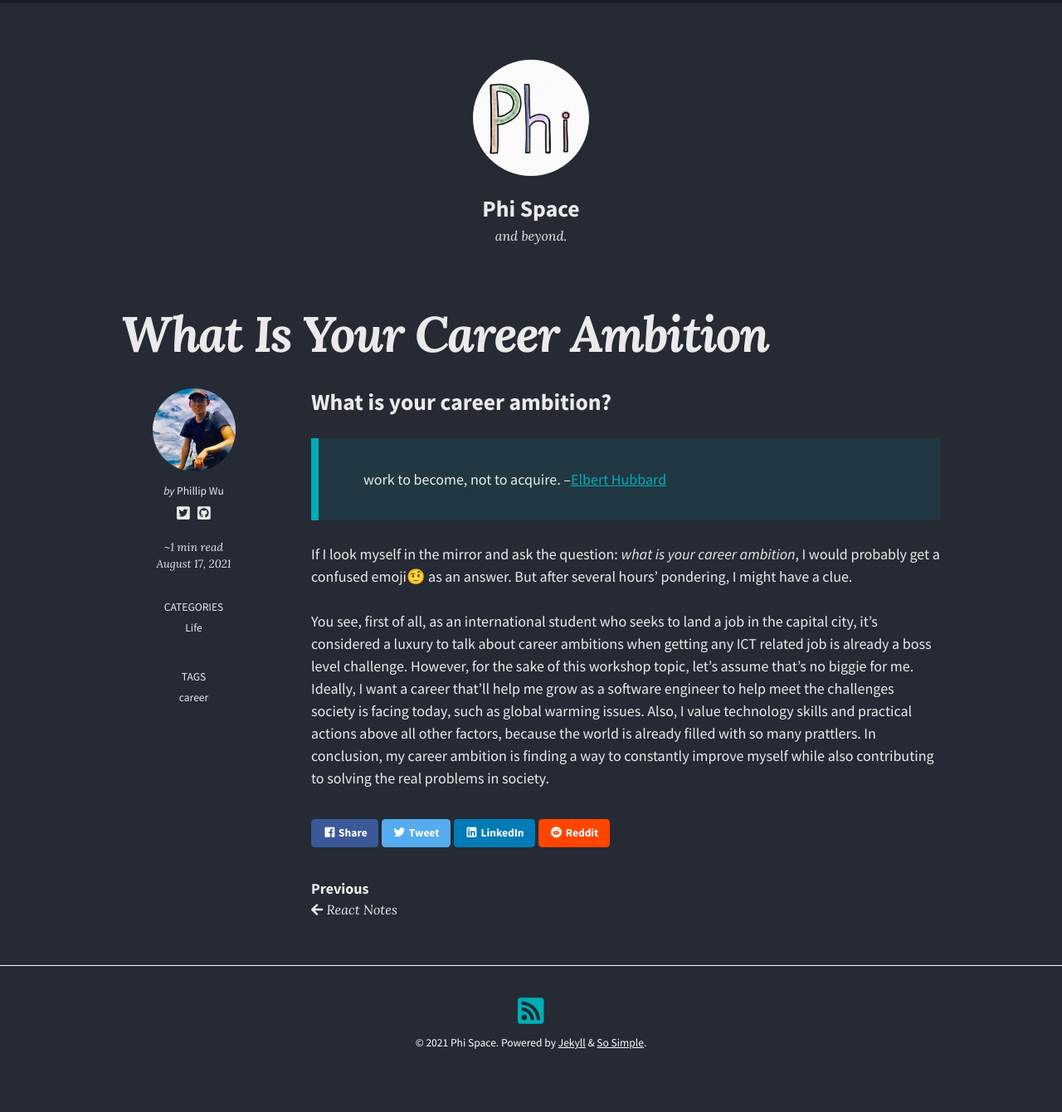
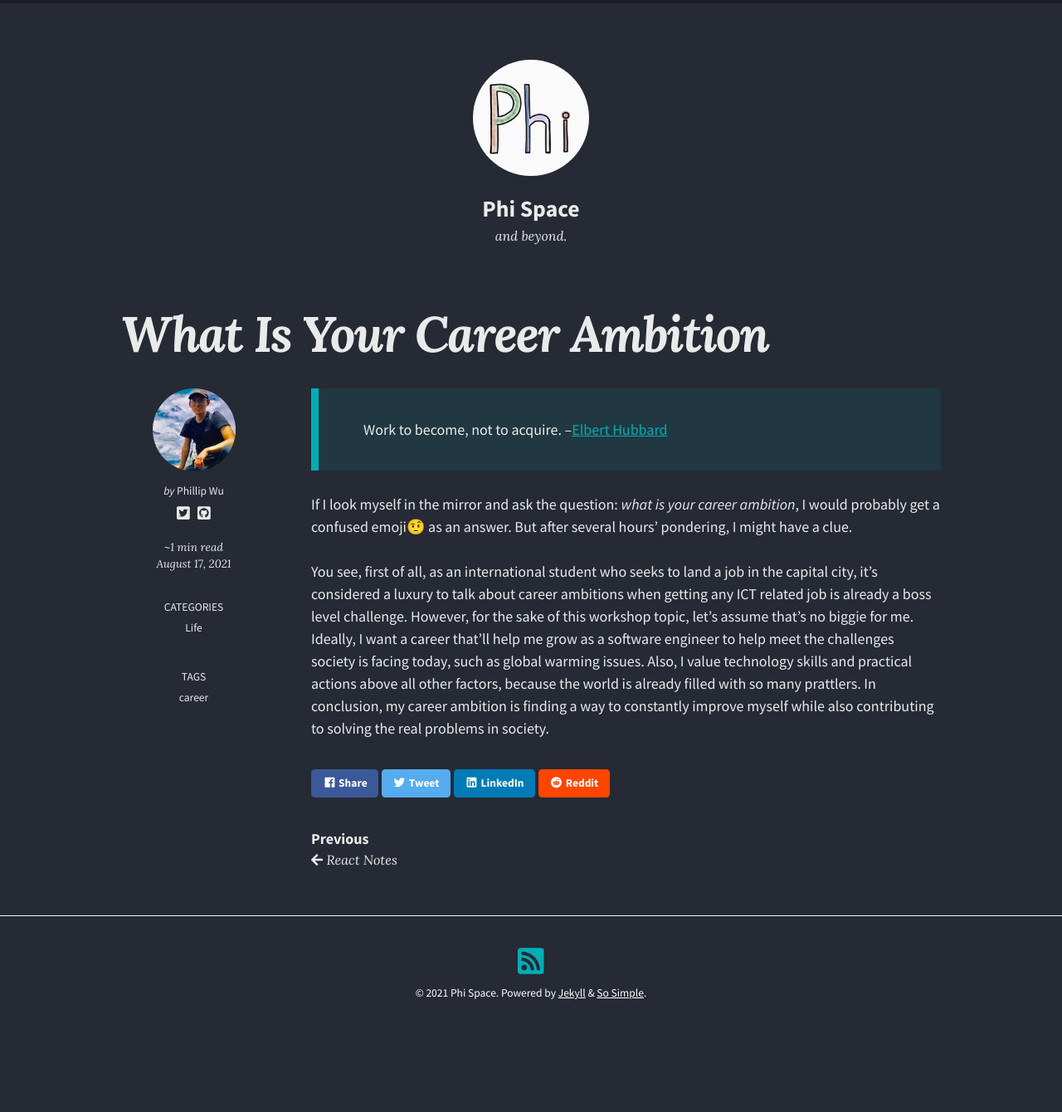
Before and after one commit to tian3rd/tian3rd.github.io, a Jekyll site: the page built from _posts/2021-08-17-What-is-your-career-ambition.md, in a window 1280 px wide. Shown: the whole page at 83% size. Built offline with Jekyll 4.4.1, drawn with Linux system fonts in a browser that asks for light colours; nearby versions of some CDN libraries; after the commit the page ends 1279 px from its top, so only the background shows below that.

Commit message:
fix format

```diff
--- a/_posts/2021-08-17-What-is-your-career-ambition.md
+++ b/_posts/2021-08-17-What-is-your-career-ambition.md
@@ -6,9 +6,7 @@ category:
   - "Life"
 ---
 
-## What is your career ambition?
-
-> work to become, not to acquire. --[Elbert Hubbard](https://en.wikipedia.org/wiki/Elbert_Hubbard)
+> Work to become, not to acquire. --[Elbert Hubbard](https://en.wikipedia.org/wiki/Elbert_Hubbard)
 
 If I look myself in the mirror and ask the question: _what is your career ambition_, I would probably get a confused emoji🤨 as an answer. But after several hours’ pondering, I might have a clue.
 
```
